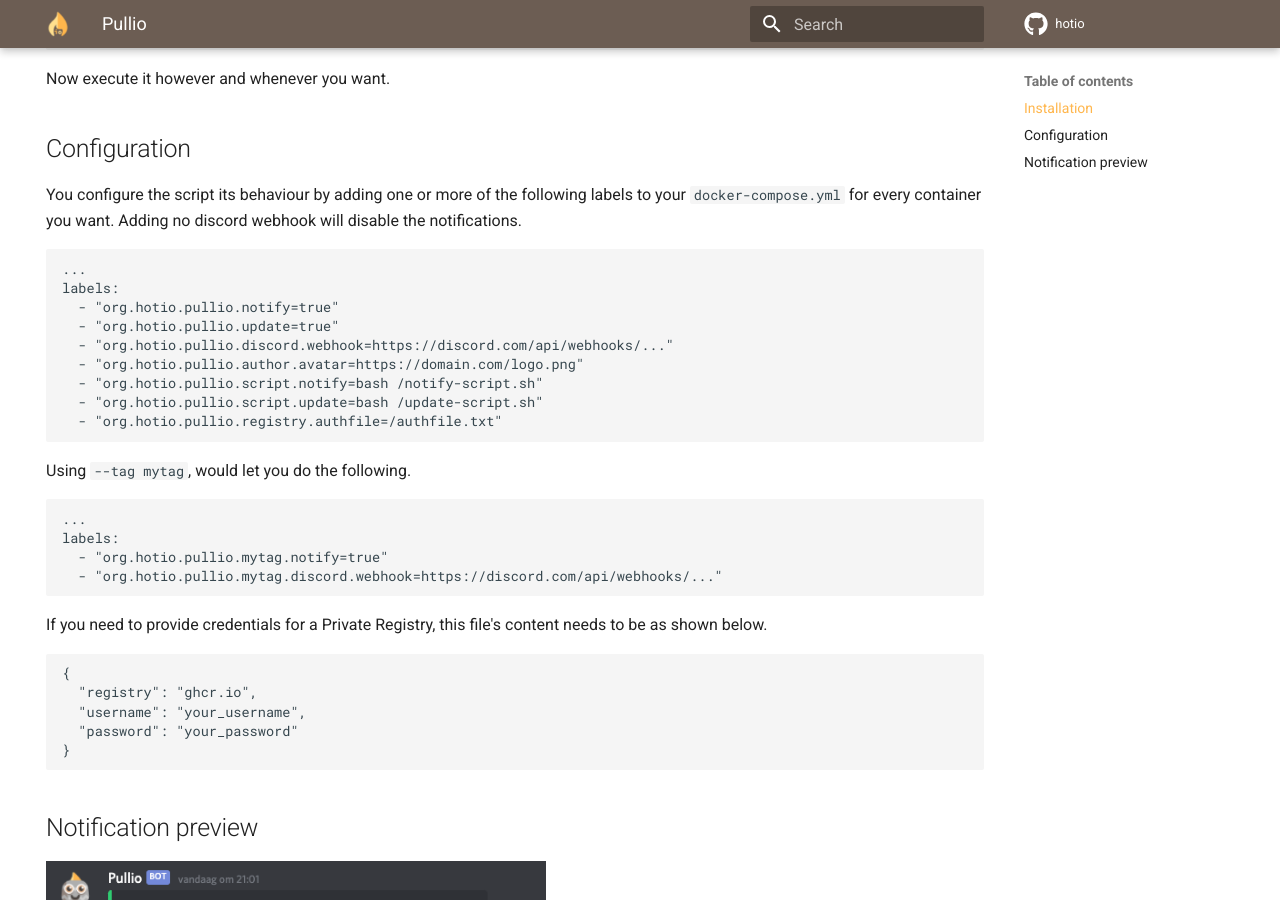
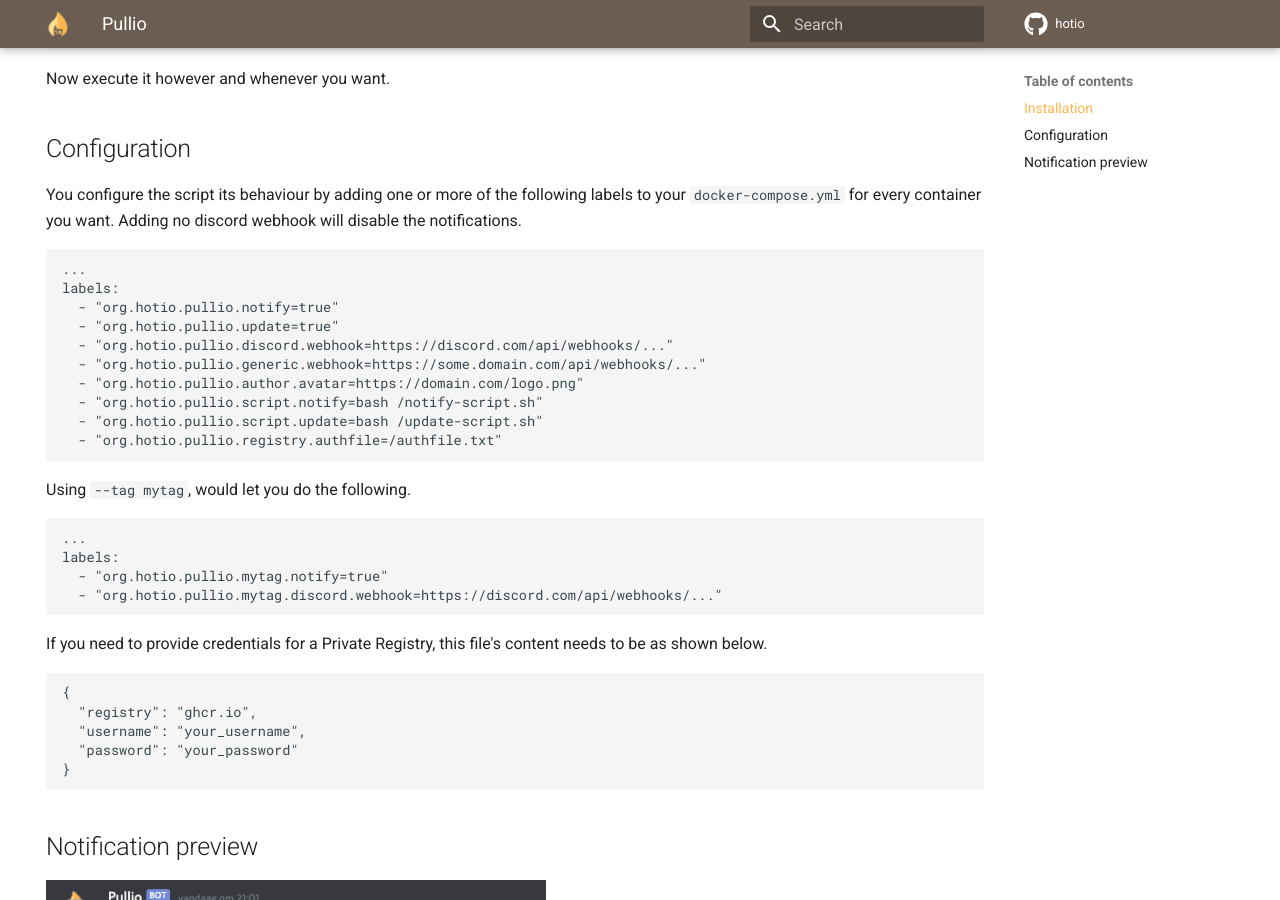
Before and after one commit to hotio/website, an MkDocs documentation site: the page built from docs/pullio.md, in a window 1280 px wide and 900 px high, scrolled down 936 px. Built offline with MkDocs 1.6.1 and Material for MkDocs 9.7.7, drawn with Linux system fonts in a browser that asks for light colours.

Commit message:
update pullio docs

```diff
--- a/docs/pullio.md
+++ b/docs/pullio.md
@@ -38,6 +38,7 @@ labels:
   - "org.hotio.pullio.notify=true"
   - "org.hotio.pullio.update=true"
   - "org.hotio.pullio.discord.webhook=https://discord.com/api/webhooks/..."
+  - "org.hotio.pullio.generic.webhook=https://some.domain.com/api/webhooks/..."
   - "org.hotio.pullio.author.avatar=https://domain.com/logo.png"
   - "org.hotio.pullio.script.notify=bash /notify-script.sh"
   - "org.hotio.pullio.script.update=bash /update-script.sh"
```
